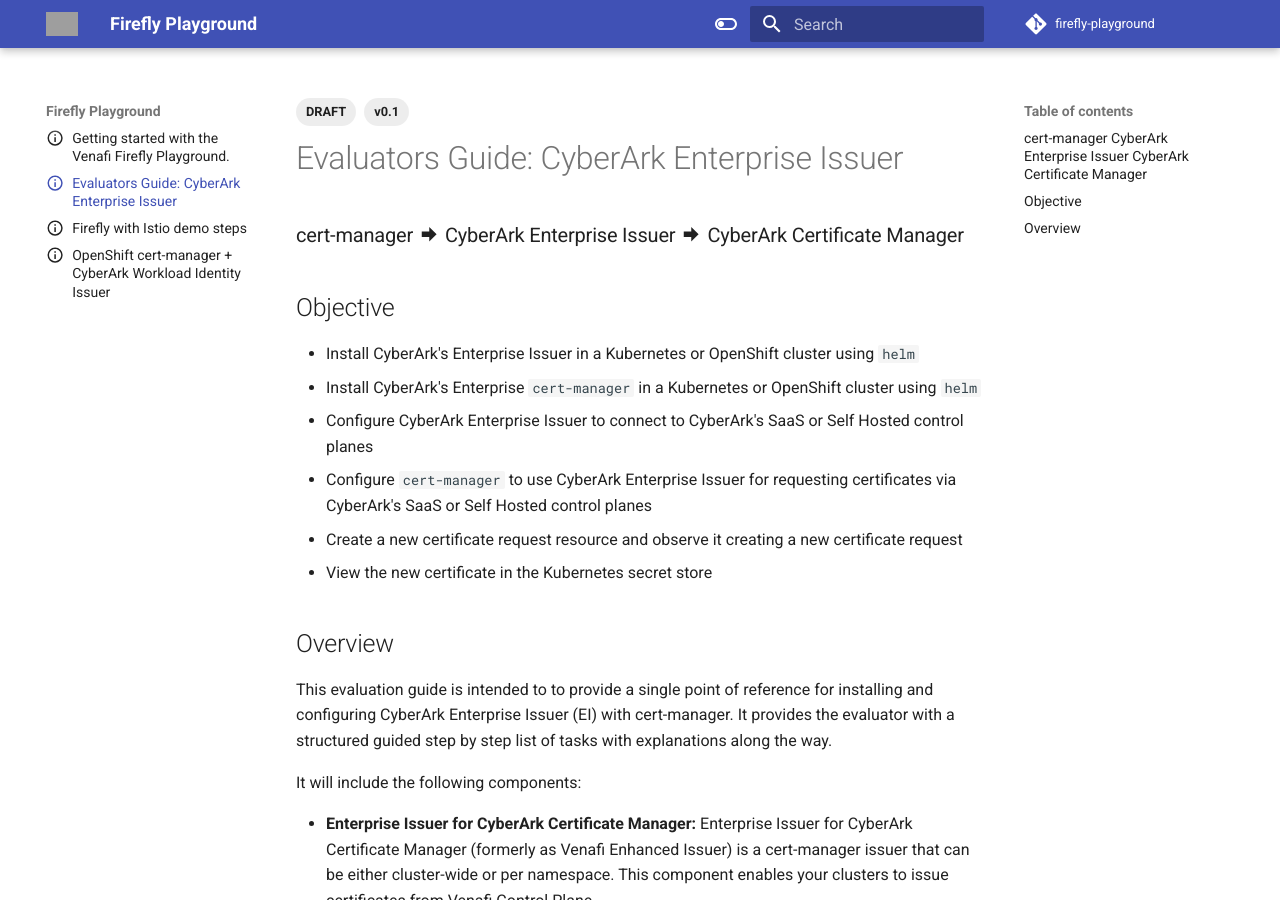
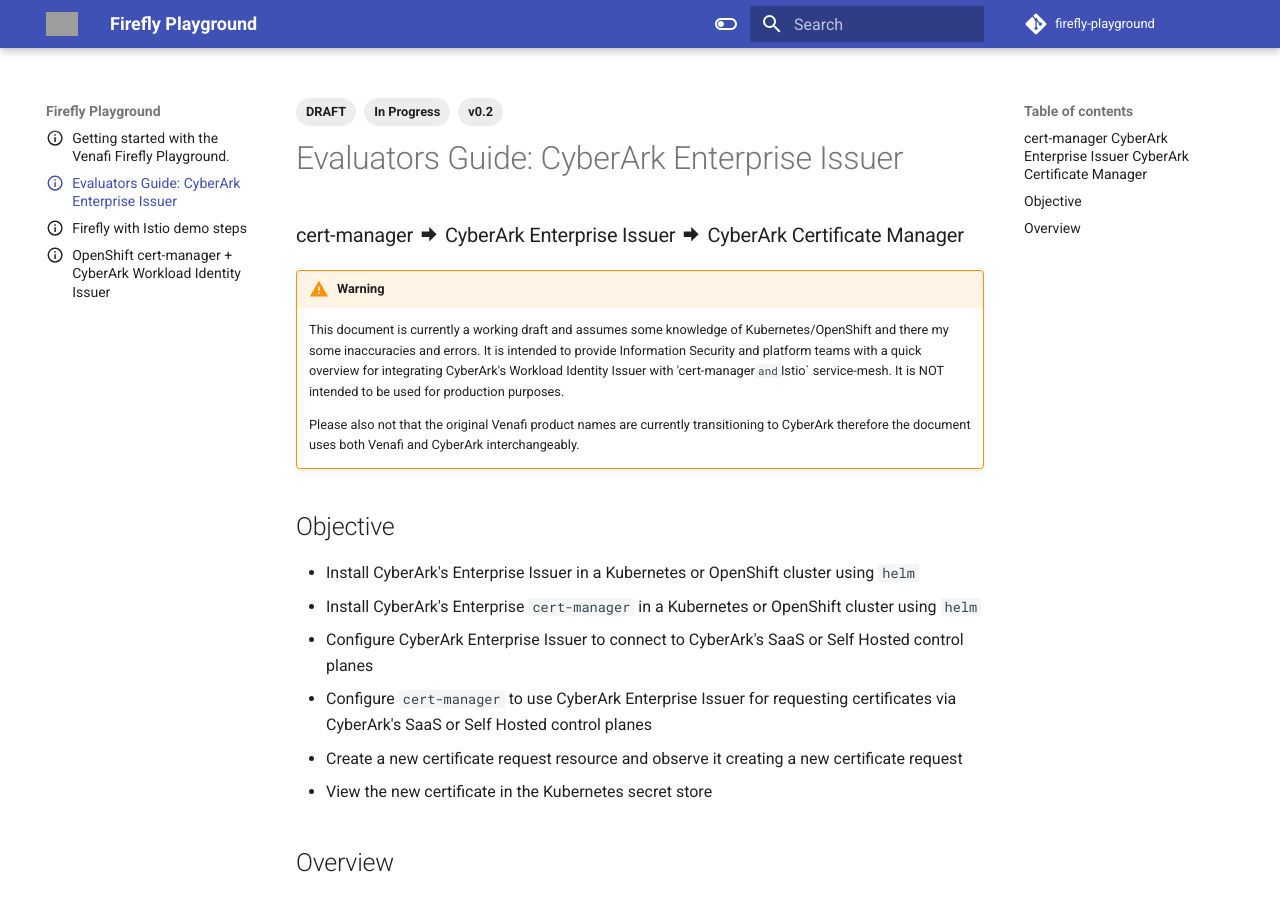
Before and after one commit to Venafi/firefly-playground, an MkDocs documentation site: the page built from docs/ei-quick-start.md, in a window 1280 px wide and 900 px high. Built offline with MkDocs 1.6.1 and Material for MkDocs 9.7.7, drawn with Linux system fonts in a browser that asks for light colours; comment, search, counter and statistics services are not loaded; the version menu is left out; grey boxes are pictures that could not be loaded.

Commit message:
changes to EI docs

```diff
--- a/docs/ei-quick-start.md
+++ b/docs/ei-quick-start.md
@@ -1,12 +1,19 @@
 ---
 icon: material/information-outline
 tags:
-  - v0.1
+  - v0.2
   - DRAFT
+  - In Progress
 ---
 
 # Evaluators Guide: CyberArk Enterprise Issuer
 ### cert-manager :material-arrow-right-bold: CyberArk Enterprise Issuer :material-arrow-right-bold: CyberArk Certificate Manager
+
+!!! warning
+
+      This document is currently a working draft and assumes some knowledge of Kubernetes/OpenShift and there my some inaccuracies and errors. It is intended to provide Information Security and platform teams with a quick overview for integrating CyberArk's Workload Identity Issuer with 'cert-manager` and `Istio` service-mesh. It is NOT intended to be used for production purposes.
+
+      Please also not that the original Venafi product names are currently transitioning to CyberArk therefore the document uses both Venafi and CyberArk interchangeably.
 
 ## Objective
 
```
